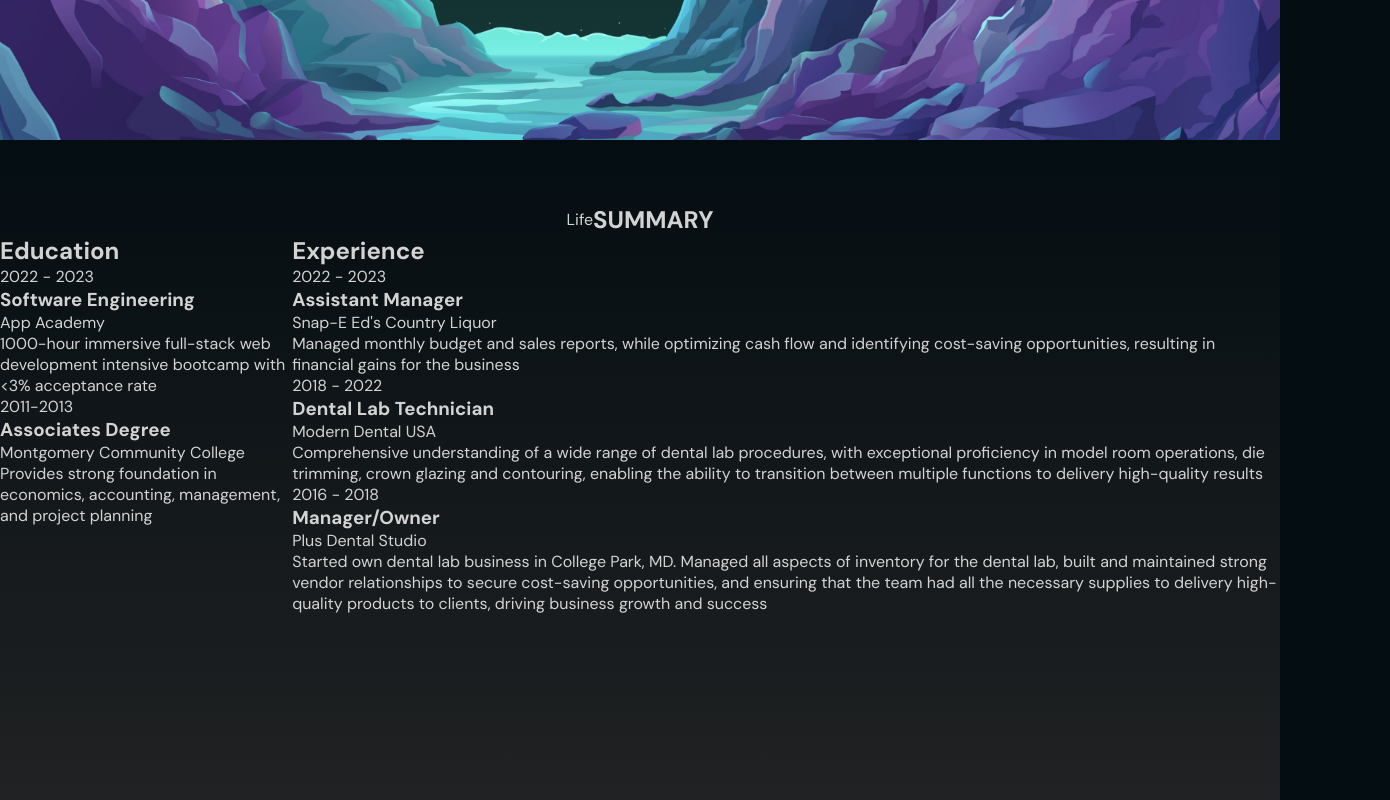
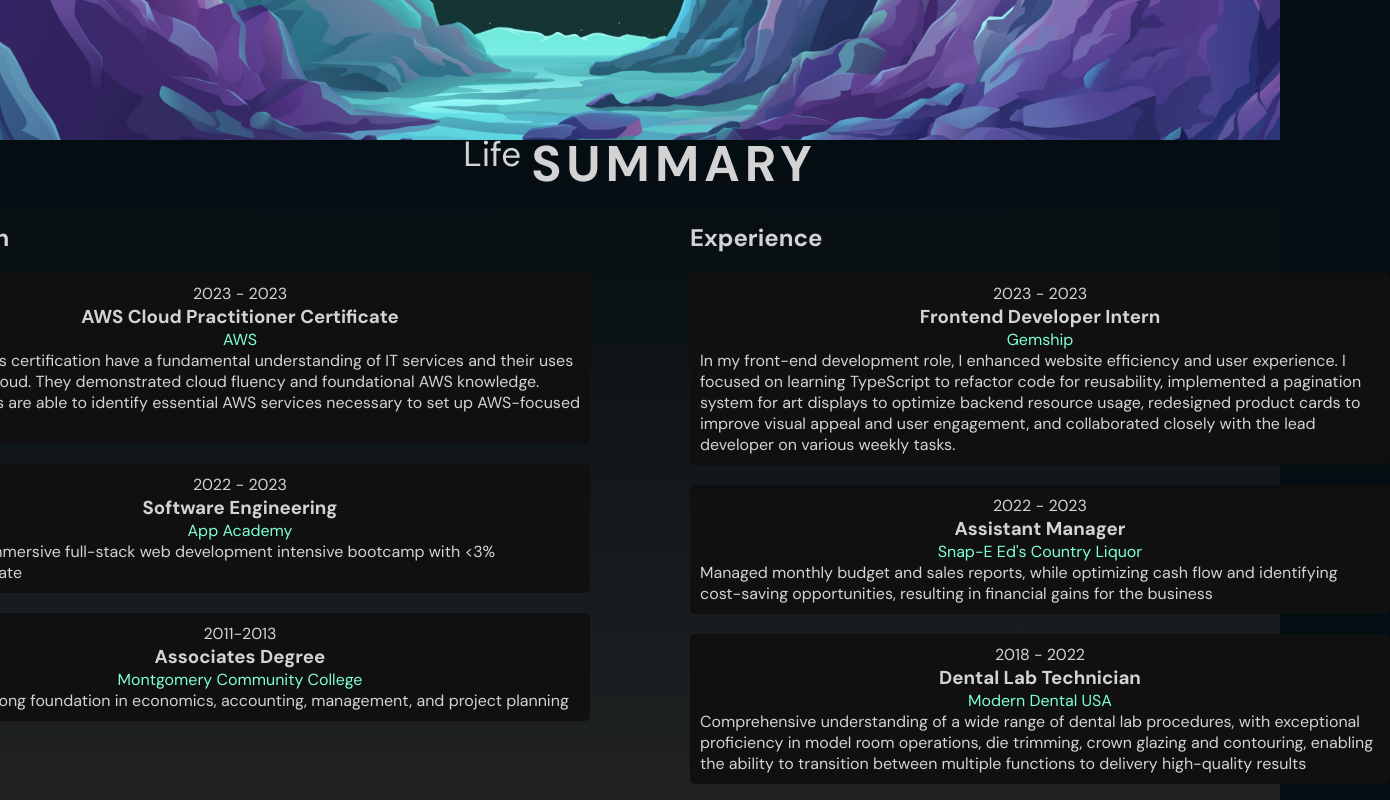
Before and after one commit to kympanic/portfoliovTwo, a React (Vite) app: page / in a window 1280 px wide. Shown: the part 1460-2260 px from the top of the page, 1390 px wide, since content can reach past the window. Built offline with nearby package versions, Linux system fonts and the light colour scheme.

Commit message:
experience section complete

```diff
--- a/src/components/experience/Experience.jsx
+++ b/src/components/experience/Experience.jsx
@@ -2,6 +2,12 @@ import "./experience.scss";
 import { motion } from "framer-motion";
 
 const educationDetails = [
+	{
+		yearRange: "2023 - 2023",
+		title: "AWS Cloud Practitioner Certificate",
+		place: "AWS",
+		desc: "Earners of this certification have a fundamental understanding of IT services and their uses in the AWS Cloud. They demonstrated cloud fluency and foundational AWS knowledge. Badge owners are able to identify essential AWS services necessary to set up AWS-focused projects.",
+	},
 	{
 		yearRange: "2022 - 2023",
 		title: "Software Engineering",
@@ -17,6 +23,12 @@ const educationDetails = [
 ];
 
 const experienceDetails = [
+	{
+		yearRange: "2023 - 2023",
+		title: "Frontend Developer Intern",
+		place: "Gemship",
+		desc: "In my front-end development role, I enhanced website efficiency and user experience. I focused on learning TypeScript to refactor code for reusability, implemented a pagination system for art displays to optimize backend resource usage, redesigned product cards to improve visual appeal and user engagement, and collaborated closely with the lead developer on various weekly tasks.",
+	},
 	{
 		yearRange: "2022 - 2023",
 		title: "Assistant Manager",
@@ -49,26 +61,34 @@ const Experience = () => {
 					<h1>Education</h1>
 					{educationDetails.length > 0 &&
 						educationDetails.map((value, index) => (
-							<div key={index} className="items">
+							<motion.div
+								key={index}
+								className="items"
+								whileHover={{ scale: 1.1 }}
+							>
 								<p>{value.yearRange}</p>
 								<h3>{value.title}</h3>
-								<p>{value.place}</p>
+								<p className="place">{value.place}</p>
 								<p>{value.desc}</p>
-							</div>
+							</motion.div>
 						))}
 				</div>
 				<div>
 					<h1>Experience</h1>
 					{experienceDetails.length > 0 &&
 						experienceDetails.map((value, index) => (
-							<div key={index}>
+							<motion.div
+								key={index}
+								className="otheritems"
+								whileHover={{ scale: 1.1 }}
+							>
 								<p className="badge bg-primary text-2 fw-400">
 									{value.yearRange}
 								</p>
 								<h3>{value.title}</h3>
-								<p>{value.place}</p>
+								<p className="workplace">{value.place}</p>
 								<p>{value.desc}</p>
-							</div>
+							</motion.div>
 						))}
 				</div>
 			</div>
--- a/src/components/experience/experience.scss
+++ b/src/components/experience/experience.scss
@@ -4,13 +4,51 @@
 	height: 100%;
 	display: flex;
 	flex-direction: column;
+	justify-content: center;
+	align-items: center;
+
 	.titleContainer {
 		display: flex;
-		margin-top: 5%;
-		align-items: center;
+		margin-top: 2%;
+		margin-bottom: 2%;
 		justify-content: center;
+		gap: 10px;
+		p {
+			font-size: 35px;
+		}
+		h1 {
+			font-size: 50px;
+			letter-spacing: 5px;
+		}
 	}
 	.summary {
 		display: flex;
+		gap: 100px;
+		.items {
+			width: 700px;
+			background-color: rgb(16, 16, 16);
+			border-radius: 5px;
+			margin-top: 20px;
+			padding: 10px;
+			display: flex;
+			flex-direction: column;
+			align-items: center;
+			.place {
+				color: aquamarine;
+			}
+		}
+		.otheritems {
+			width: 700px;
+			background-color: rgb(16, 16, 16);
+			margin-top: 20px;
+			border-radius: 5px;
+			padding: 10px;
+			display: flex;
+			flex-direction: column;
+			align-items: center;
+			.workplace {
+				color: aquamarine;
+			}
+		}
 	}
 }
```
